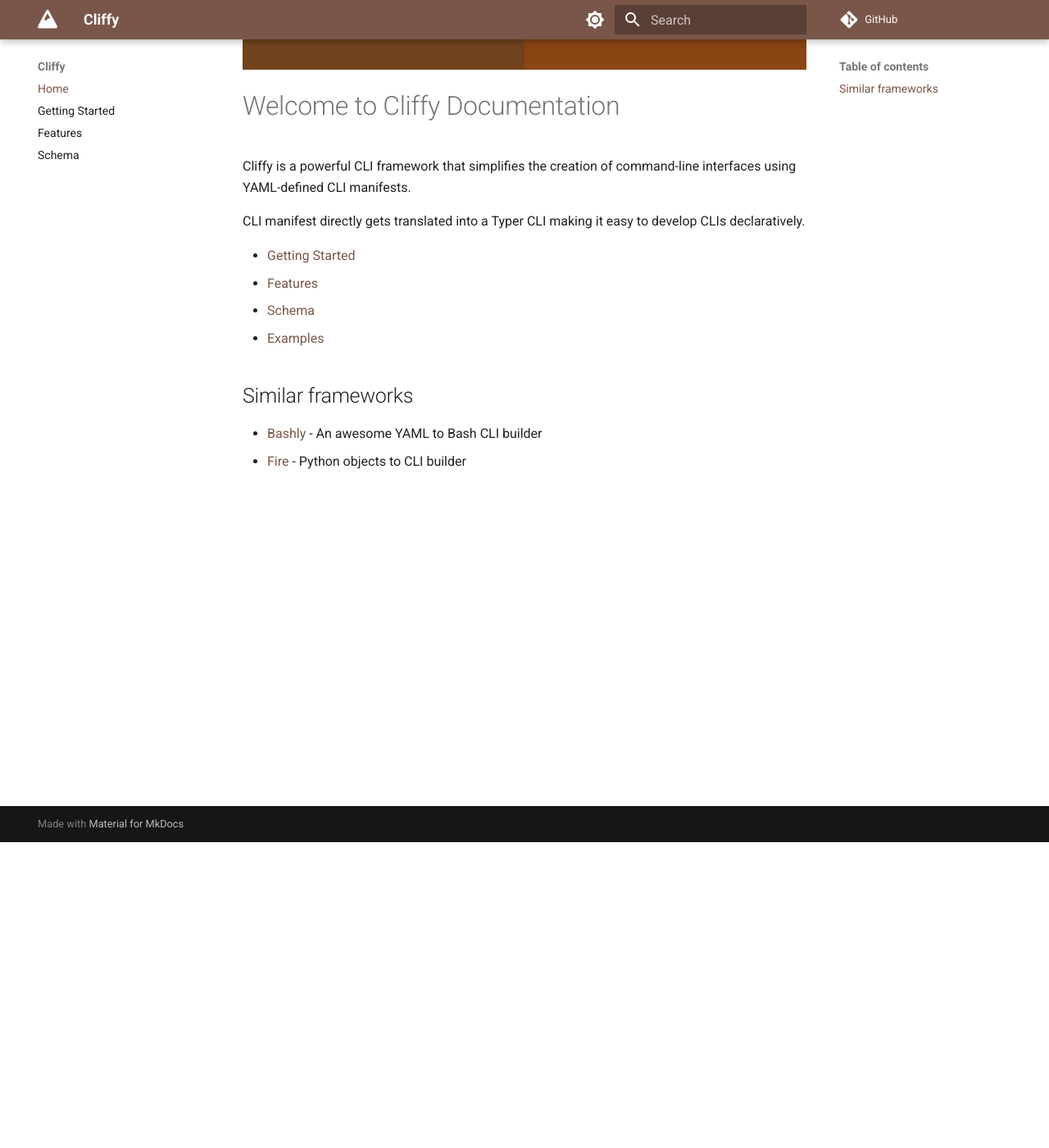
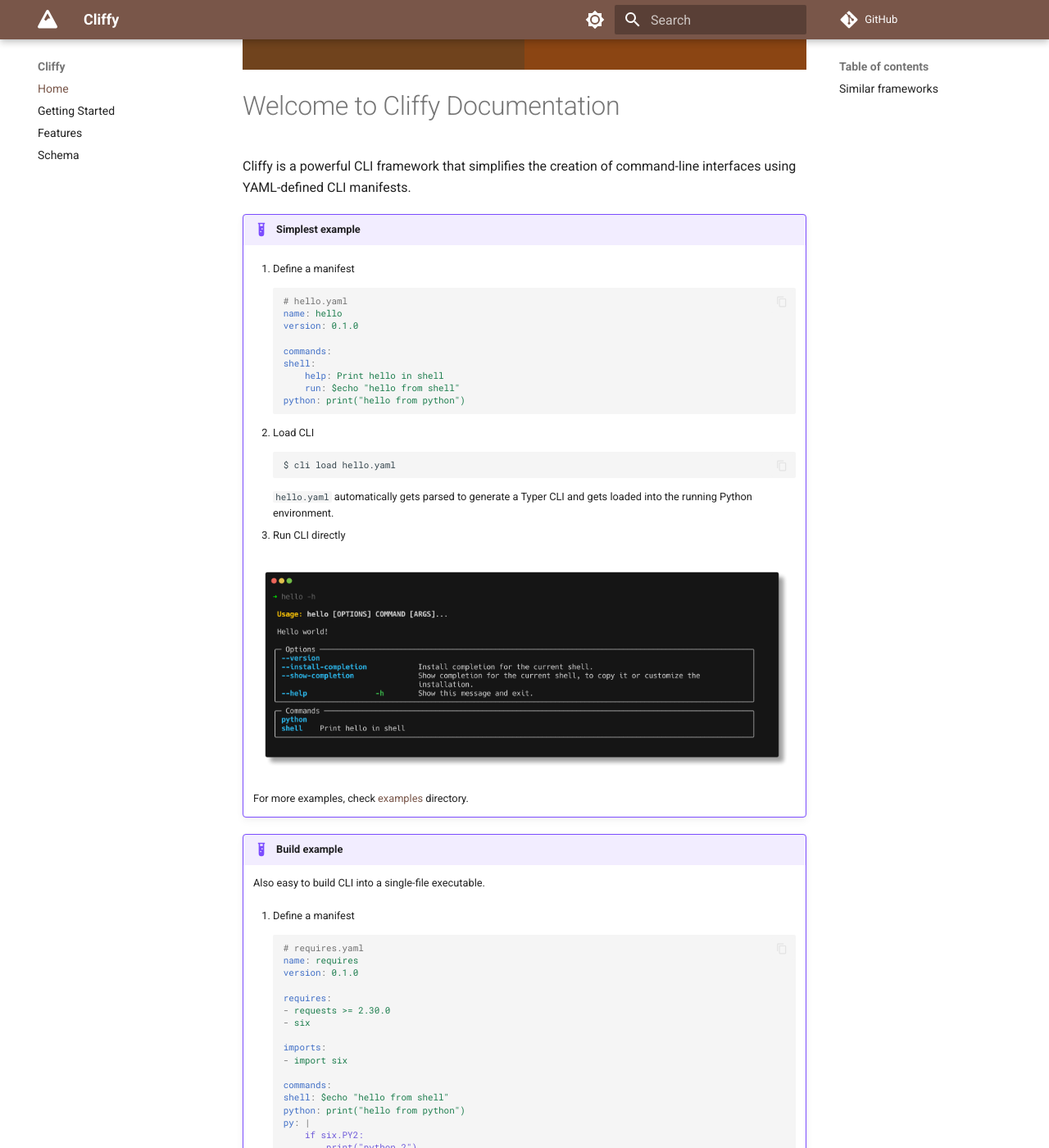
Before and after one commit to jaykv/cliffy, an MkDocs documentation site: the page built from docs/index.md, in a window 1280 px wide and 1400 px high, scrolled down 373 px. Shown: the whole window at 82% size. Built offline with MkDocs 1.6.1 and Material for MkDocs 9.7.7, drawn with Linux system fonts in a browser that asks for light colours; comment, search, counter and statistics services are not loaded; some of the changed text lies outside the part shown.

Commit message:
better examples

````diff
--- a/docs/index.md
+++ b/docs/index.md
@@ -4,7 +4,71 @@
 
 Cliffy is a powerful CLI framework that simplifies the creation of command-line interfaces using YAML-defined CLI manifests.
 
-CLI manifest directly gets translated into a Typer CLI making it easy to develop CLIs declaratively.
+!!! example "Simplest example"
+    1. Define a manifest
+    ```yaml
+    # hello.yaml
+    name: hello
+    version: 0.1.0
+
+    commands:
+    shell:
+        help: Print hello in shell
+        run: $echo "hello from shell"
+    python: print("hello from python")
+    ```
+
+    2. Load CLI
+    ```
+    $ cli load hello.yaml
+    ```
+    `hello.yaml` automatically gets parsed to generate a Typer CLI and gets loaded into the running Python environment.
+
+    3. Run CLI directly
+
+    ![hello -h](images/hello.png)
+
+    For more examples, check [examples](examples/) directory.
+
+
+!!! example "Build example"
+    Also easy to build CLI into a single-file executable.
+
+    1. Define a manifest
+    ```yaml
+    # requires.yaml
+    name: requires
+    version: 0.1.0
+
+    requires:
+    - requests >= 2.30.0
+    - six
+
+    imports:
+    - import six
+
+    commands:
+    shell: $echo "hello from shell"
+    python: print("hello from python")
+    py: |
+        if six.PY2:
+            print("python 2")
+        if six.PY3:
+            print("python 3")
+    ```
+
+    1. Build CLI
+    ```
+    $ cli build requires.yaml -o dist
+    ```
+
+    A portable [zipapp](https://docs.python.org/3/library/zipapp.html) is generated containing the CLI and its dependencies.
+
+    2. Run CLI
+    ```
+    ./dist/requires -h
+    ```
+
 
 - [Getting Started](getting-started.md)
 - [Features](features.md)
````
Also changed, not shown: docs/features.md (+10 -6 lines), docs/schema.md (+18 -15 lines).
